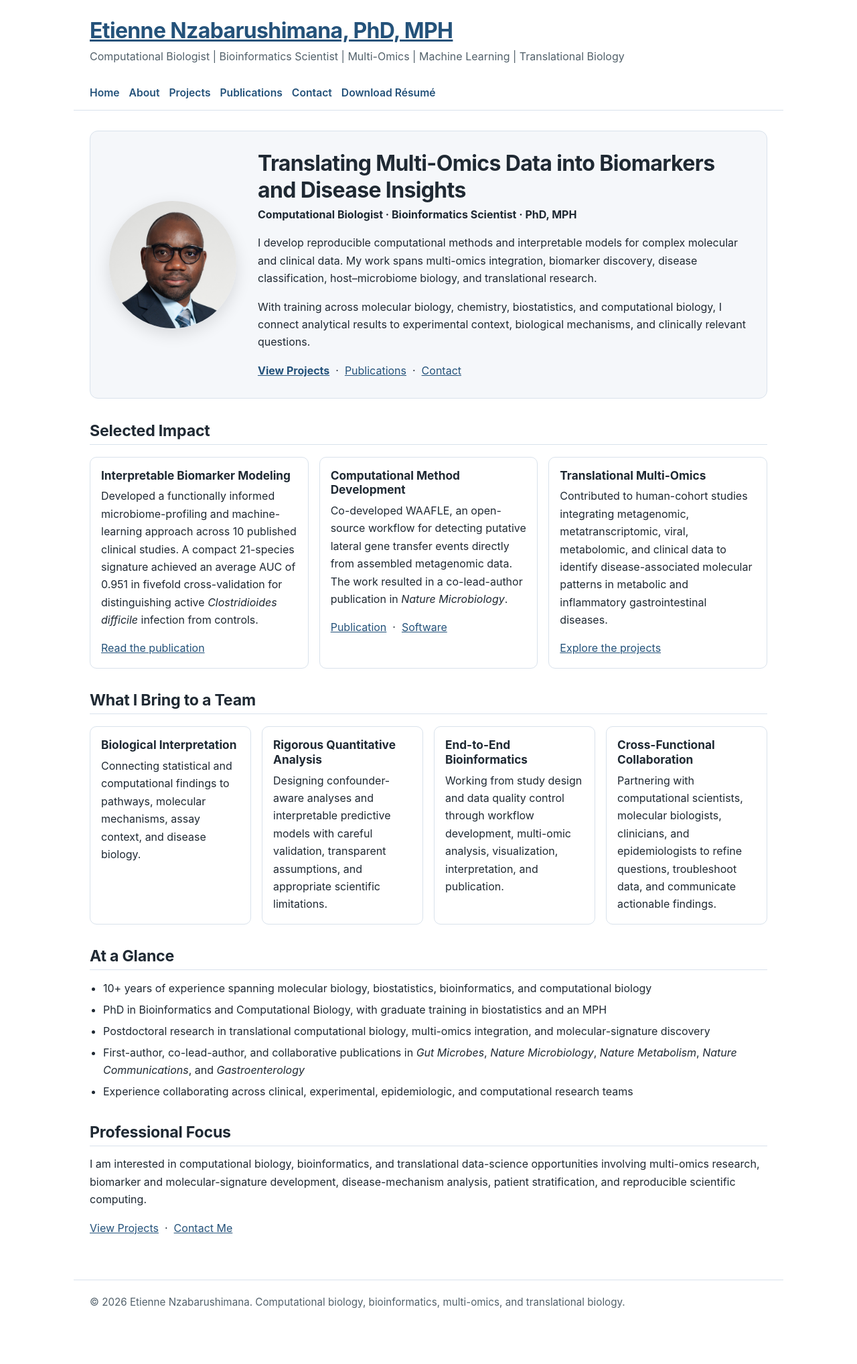
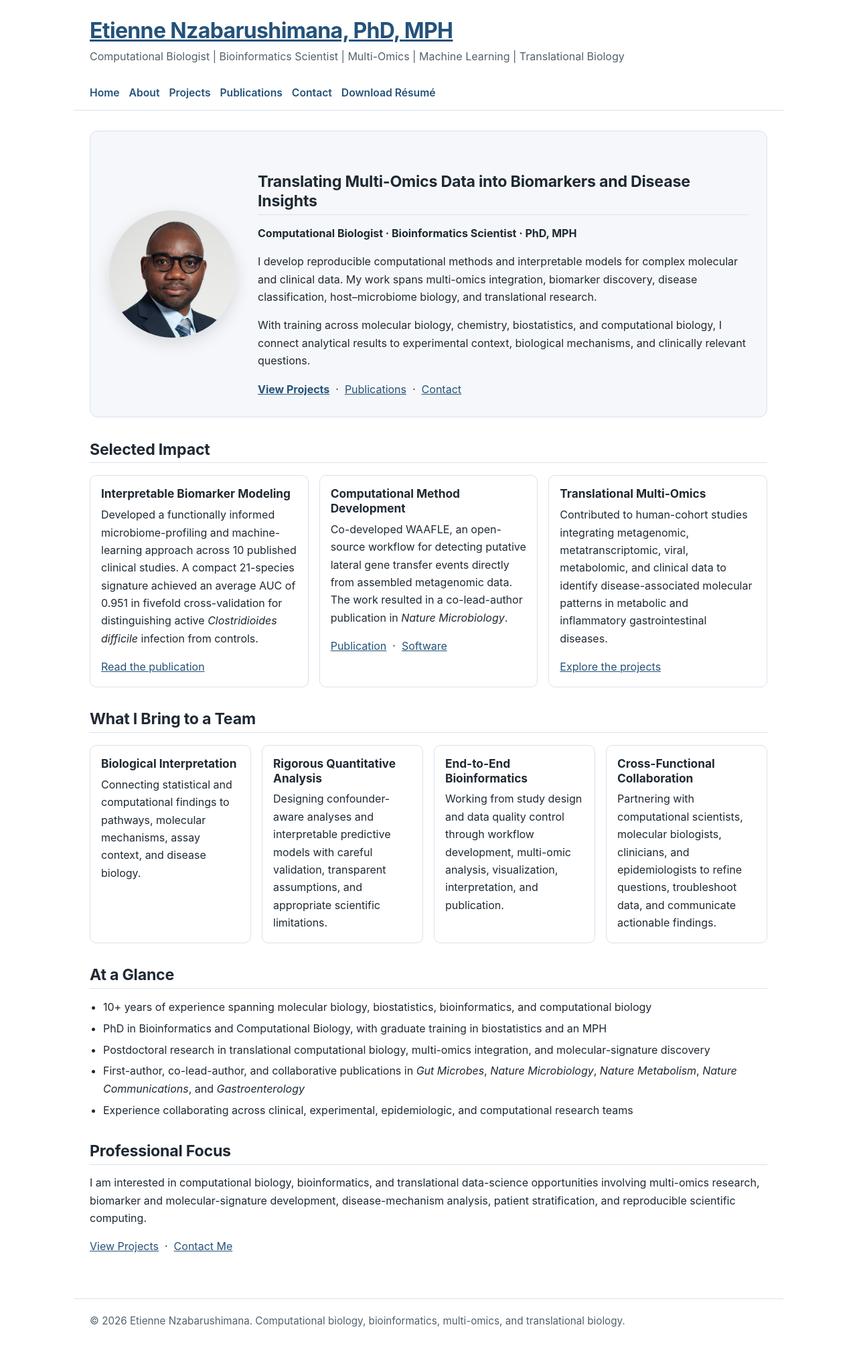
Before and after one commit to Nzabarushimana/nzabarushimana.github.io, a Jekyll site: the page built from index.md, in a window 1280 px wide. Shown: the whole page at 67% size. Built offline with Jekyll 4.4.1, drawn with Linux system fonts in a browser that asks for light colours; before the commit the page ends 2008 px from its top, so only the background shows below that.

```diff
--- a/index.md
+++ b/index.md
@@ -10,7 +10,7 @@ description: Computational biologist specializing in multi-omics, bioinformatics
   </div>
 
   <div class="hero-text">
-    <h1>Translating Multi-Omics Data into Biomarkers and Disease Insights</h1>
+    <h2>Translating Multi-Omics Data into Biomarkers and Disease Insights</h2>
 
     <p>
       <strong>Computational Biologist &middot; Bioinformatics Scientist &middot; PhD, MPH</strong>
```
